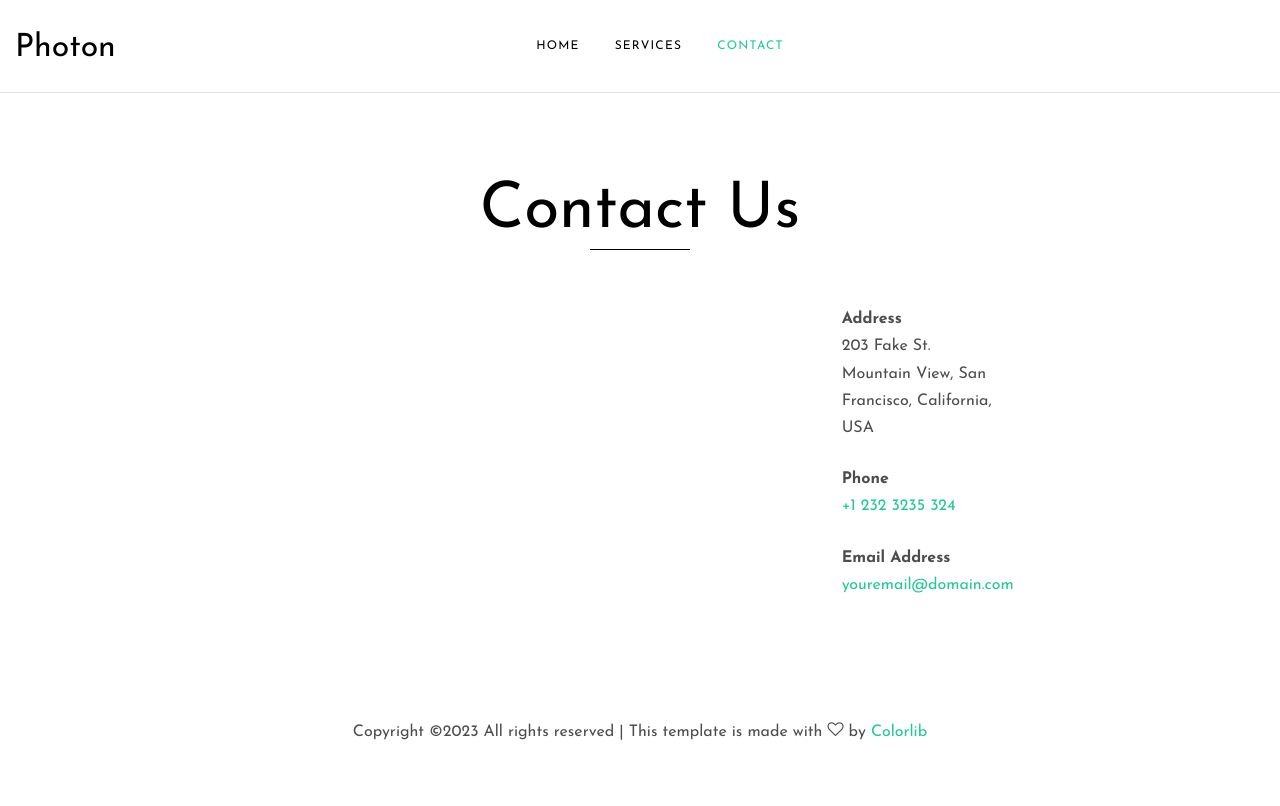
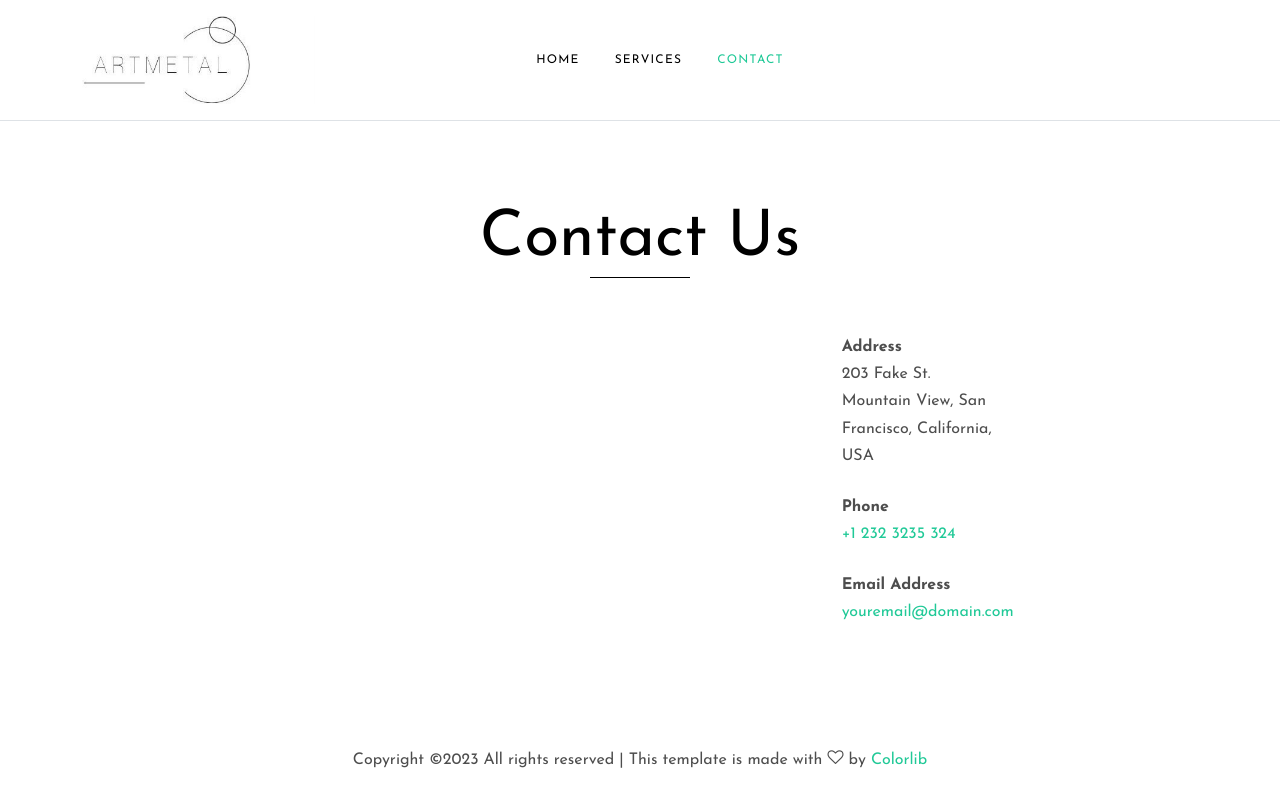
Before and after one commit to shiz1q/cgvxv, a plain HTML site: page contact.html in a window 1280 px wide. Drawn offline with Linux system fonts and the light colour scheme; files whose address does not match are found by name.

Commit message:
dfsgdsfg

```diff
--- a/contact.html
+++ b/contact.html
@@ -49,7 +49,9 @@
         <div class="row align-items-center">
 
           <div class="col-6 col-xl-2" data-aos="fade-down">
-            <h1 class="mb-0"><a href="index.html" class="text-black h2 mb-0">Photon</a></h1>
+            <h1 class="mb-0"><a href="index.html" class="text-black h2 mb-0">
+              <img class="logotip" src="images/logo.jpg" alt="">
+            </a></h1>
           </div>
           <div class="col-10 col-md-8 d-none d-xl-block" data-aos="fade-down">
             <nav class="site-navigation position-relative text-right text-lg-center" role="navigation">
--- a/css/style.css
+++ b/css/style.css
@@ -13,6 +13,10 @@ body {
   background: #000;
   color: #fff; }
 
+  .logotip{
+    width: 300px;
+    /* height: 100px; */
+  }
 a {
   -webkit-transition: .3s all ease;
   -o-transition: .3s all ease;
```
Also changed, not shown: index.html (+3 -1 lines), services.html (+3 -1 lines), single.html (+3 -1 lines), single1.html (+3 -1 lines), single2.html (+3 -1 lines), images/logo.jpg (added).
